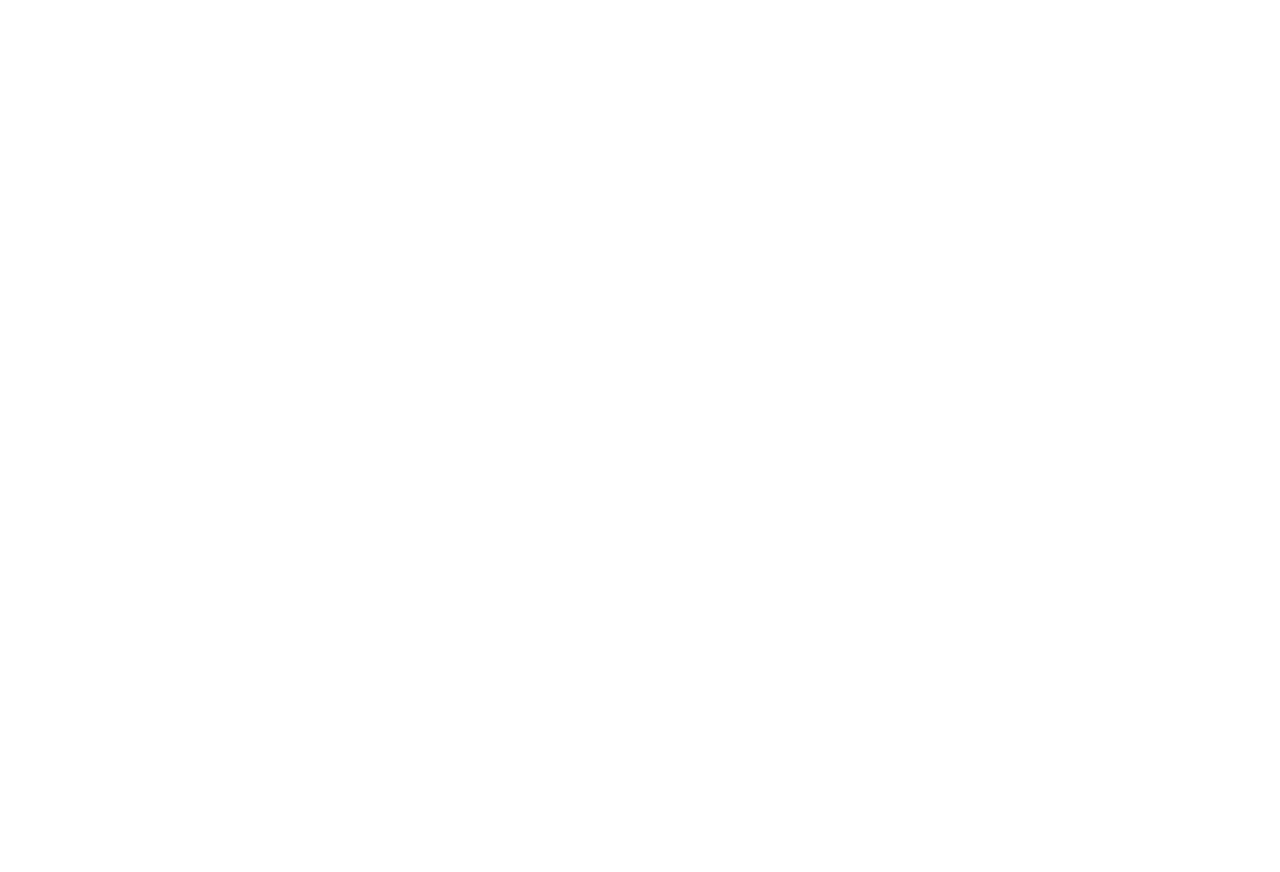
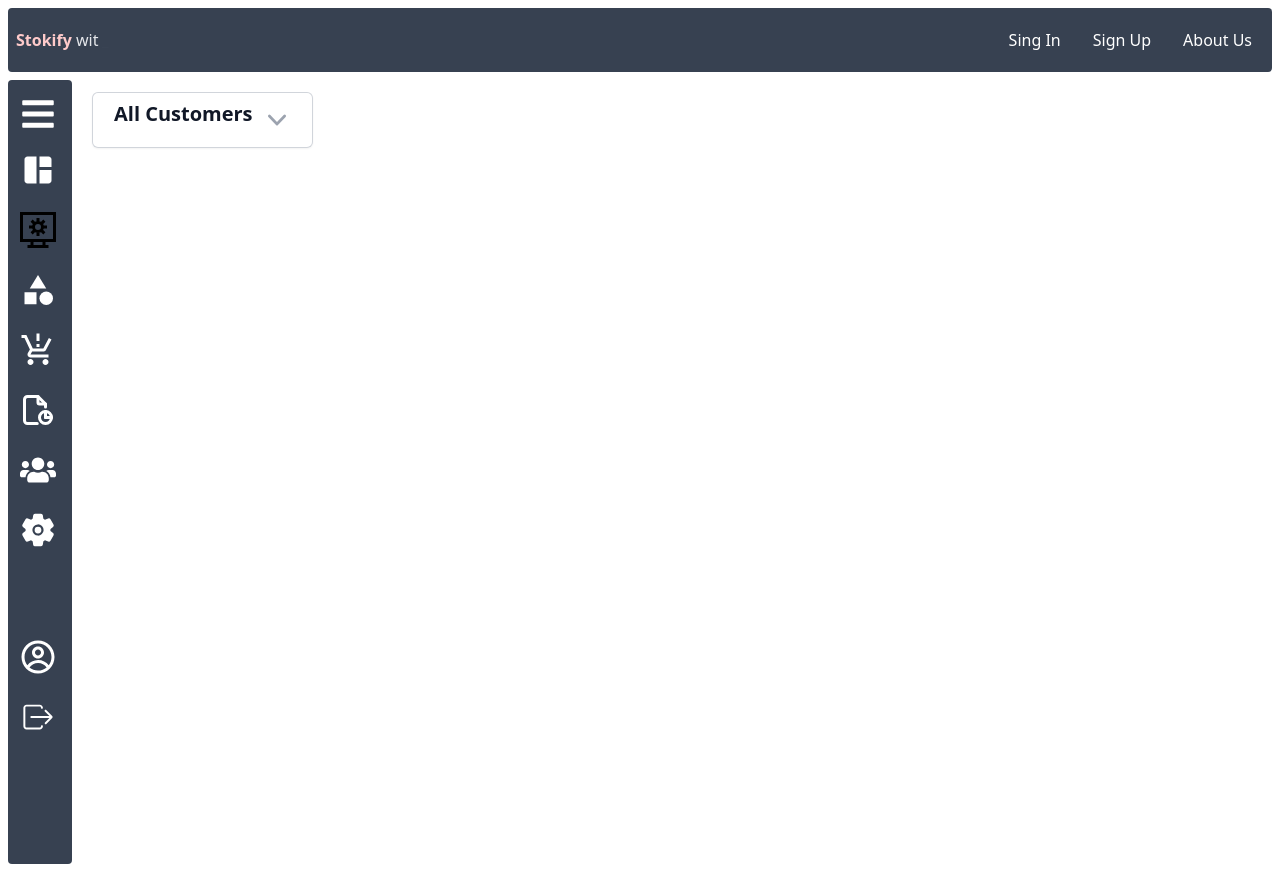
Before and after one commit to PalakGrewal/Inventory-management, a React (Create React App) app: page /customers in a window 1280 px wide. Before the commit this address had no page. Before the commit the page ends 800 px from the top, so only its background shows below. Built offline with nearby package versions, Linux system fonts and the light colour scheme; some icons are missing.

Commit message:
Customers

```diff
--- a/package.json
+++ b/package.json
@@ -3,6 +3,7 @@
   "version": "0.1.0",
   "private": true,
   "dependencies": {
+    "@headlessui/react": "^1.7.17",
     "@heroicons/react": "^2.0.18",
     "@testing-library/jest-dom": "^5.17.0",
     "@testing-library/react": "^13.4.0",
--- a/src/App.js
+++ b/src/App.js
@@ -17,6 +17,7 @@
 import About from "./pages/About";
 import Layout from "./pages/Layout";
 import AuthLayout from "./pages/AuthLayout";
+import Customers from "./pages/Customers";
 
 function App() {
   return (
@@ -36,7 +37,7 @@
           <Route path="/reports" element={<Reports />} />
           <Route path="/roles" element={<Roles />} />
           <Route path="/settings" element={<Settings />} />
-          <Route path="/notifications" element={<Notifications />} />
+          <Route path="/customers" element={<Customers />} />
           <Route path="/search" element={<Search />} />
           <Route path="/profile" element={<Profile />} />
           <Route path="/about" element={<About />} />
--- a/src/components/Sidebar.jsx
+++ b/src/components/Sidebar.jsx
@@ -9,7 +9,6 @@
 import { MdCategory } from "react-icons/md";
 import { MdSpaceDashboard } from "react-icons/md";
 import { GrSystem } from "react-icons/gr";
-import { IoMdClose } from "react-icons/io";
 import { NavLink } from "react-router-dom";
 
 const Sidebar = ({ children }) => {
--- /dev/null
+++ b/src/components/shared/Dropdown.jsx
@@ -0,0 +1,80 @@
+import { Fragment } from "react";
+import { Menu, Transition } from "@headlessui/react";
+import { ChevronDownIcon } from "@heroicons/react/20/solid";
+
+function classNames(...classes) {
+  return classes.filter(Boolean).join(" ");
+}
+
+export default function Dropdown(props) {
+  const customersTypes = [
+    {
+      name: "All Customers",
+    },
+    {
+      name: "Active Customers",
+    },
+    {
+      name: "Inactive Customers",
+    },
+    {
+      name: "CRM Customers",
+    },
+    {
+      name: "New Customers",
+    },
+    {
+      name: "Duplicate Customers",
+    },
+    {
+      name: "Overdue Customers",
+    },
+    {
+      name: "Unpaid Customers"
+    }
+  ];
+
+  return (
+    <Menu as="div" className="relative inline-block text-left">
+      <div>
+        <Menu.Button className="inline-flex mt-5 w-full ml-5 border-0 justify-center gap-x-1.5 rounded-md bg-white px-3 py-2 text-xl font-semibold text-gray-900 shadow-sm ring-1 ring-inset ring-gray-300 hover:bg-gray-50">
+          All Customers
+          <ChevronDownIcon
+            className="-mr-1 h-10 w-9 text-gray-400"
+            aria-hidden="true"
+          />
+        </Menu.Button>
+      </div>
+
+      <Transition
+        as={Fragment}
+        enter="transition ease-out duration-100"
+        enterFrom="transform opacity-0 scale-95"
+        enterTo="transform opacity-100 scale-100"
+        leave="transition ease-in duration-75"
+        leaveFrom="transform opacity-100 scale-100"
+        leaveTo="transform opacity-0 scale-95"
+      >
+        <Menu.Items className="absolute z-10 mt-3 ml-5 w-64 origin-top-right rounded-md bg-white shadow-lg ring-1 ring-black ring-opacity-5 focus:outline-none max-h-40 overflow-y-auto">
+          <div className="py-2">
+            {customersTypes.map((item) => (
+              <Menu.Item key={item.name}>
+                {({ active }) => (
+                  <a
+                    href="#"
+                    className={classNames(
+                      active ? "bg-gray-100 text-gray-900" : "text-gray-700",
+                      "block px-4 py-2 text-xl"
+                    )}
+                  >
+                    {item.name}
+                  </a>
+                )}
+              </Menu.Item>
+            ))}
+          </div>
+        </Menu.Items>
+      </Transition>
+    </Menu>
+  );
+}
--- a/src/pages/Customers.jsx
+++ b/src/pages/Customers.jsx
@@ -1,9 +1,11 @@
 import React from 'react'
+import H1 from '../Styles/H1'
+import Dropdown from '../components/shared/Dropdown'
 
 const Customers = () => {
     return (
         <div>
-            Customers
+            <h1 className='text-3xl'><Dropdown/></h1>
         </div>
     )
 }
```
Also changed, not shown: 1 other file (tests, documents, lock files or other folders).
